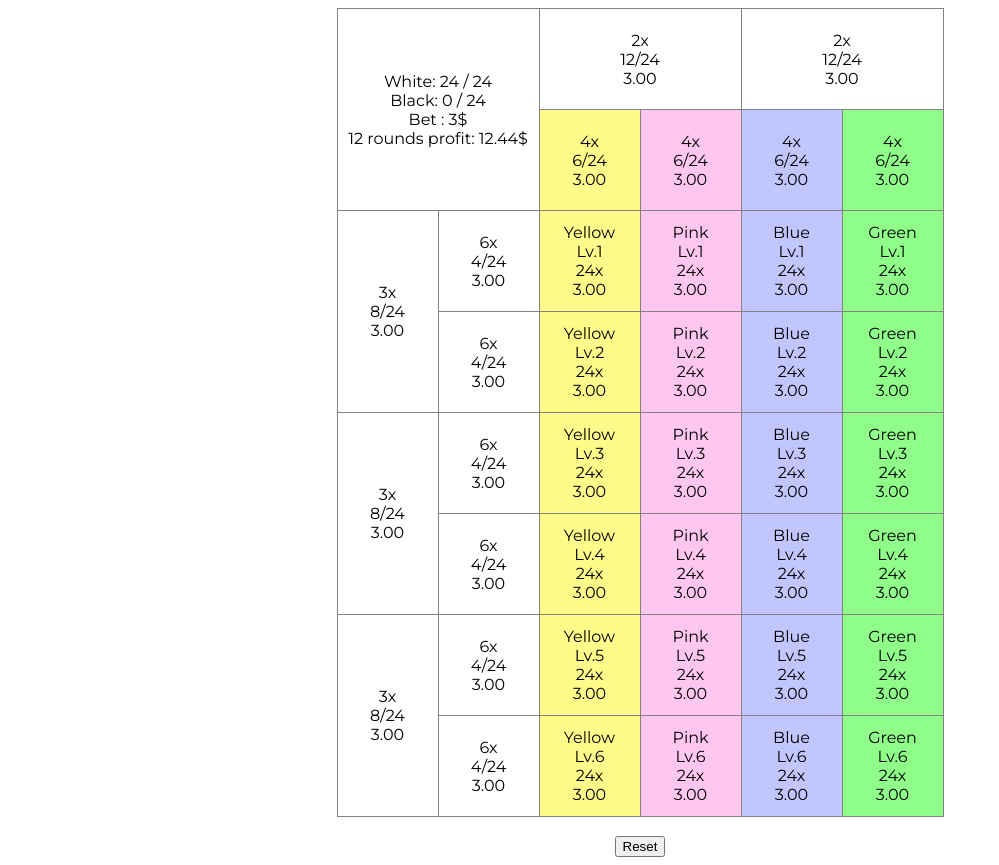
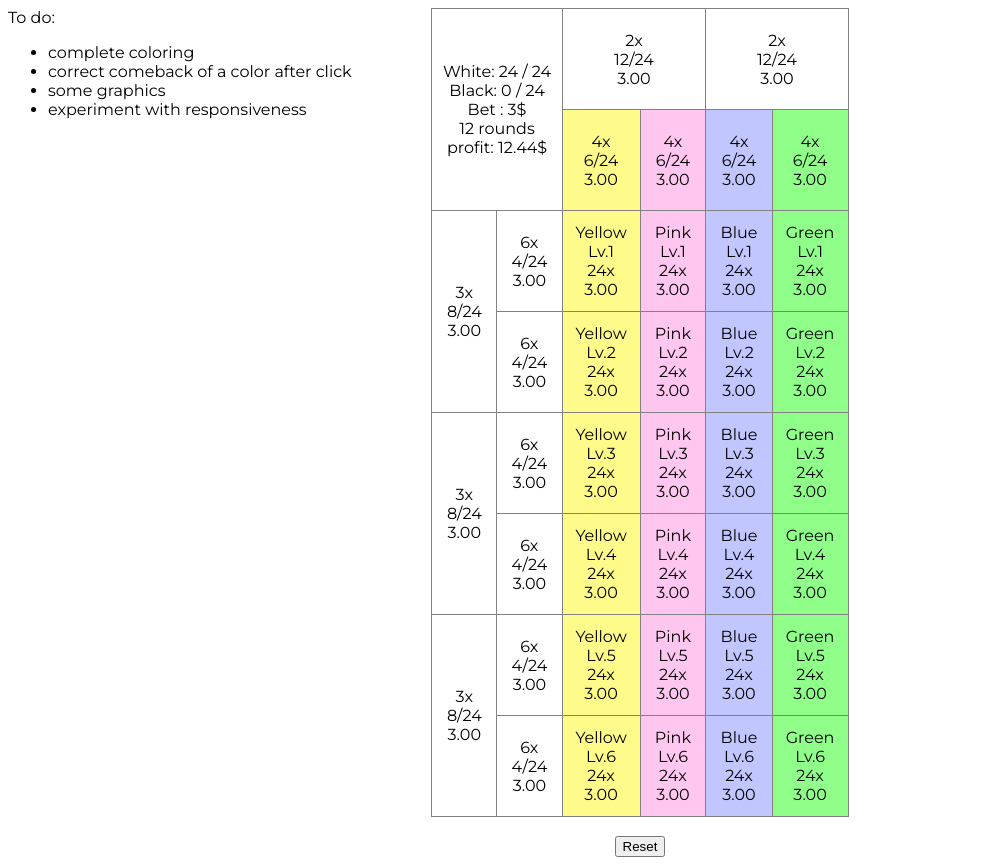
Before and after one commit to Purely-Imaginary/Purely-Imaginary.github.io, a PHP site: page /PCF/index.html in a window 1280 px wide. Shown: the whole page, without its empty margins (0-999 px from the left). Run offline with PHP 8.4, Linux system fonts and the light colour scheme.

Commit message:
css coloring p3

```diff
--- a/PCF/index.html
+++ b/PCF/index.html
@@ -6,7 +6,16 @@
 </head>
 <script src="../jquery-3.1.0.min.js"></script>
 <body>
-<div align="center">
+<div id="wrapper">
+<div id="texty">
+    To do:
+    <ul><li>complete coloring</li>
+        <li>correct comeback of a color after click</li>
+        <li>some graphics</li>
+        <li>experiment with responsiveness</li>
+    </ul>
+</div>
+<div id="gamey">
     <table id="table">
         <tr>
             <td rowspan="2" colspan="2" id="dataCell"></td>
@@ -68,6 +77,9 @@
     <br>
     <button onclick="resetButton()">Reset</button>
 </div>
+    <div id="emptey"></div>
+</div>
 <script src="script.js"></script>
+
 </body>
 </html>
--- a/style.css
+++ b/style.css
@@ -1,6 +1,25 @@
 body{
     font-family: 'Montserrat', sans-serif;
 }
+
+#wrapper {
+    display: flex;                   /* establish flex container */
+    flex-direction: row;             /* default value; can be omitted */
+    flex-wrap: nowrap;               /* default value; can be omitted */
+    justify-content: space-between;  /* switched from default (flex-start, see below) */
+}
+#texty {
+    width : 33%;
+    float:left; /* add this */
+}
+#gamey {
+    width : 33%;
+    text-align: center;
+}
+#emptey{
+    width : 33%;
+}
+
 
 table, th, td {
     border-collapse: collapse;
@@ -15,13 +34,10 @@ td {
     padding: 10px;
 }
 
-td.black:hover,td:hover {
-    background-color: #838181;
-
+td:hover,td.clickable:hover {
+    background-color: rgba(131, 129, 129, 0.5);
 }
 
-td.black {background-color: #0f0f0f
-}
 
 td.yellow {background-color: rgba(255, 246, 4, 0.46)
 }
```
Also changed, not shown: index.html (+7 -7 lines).
